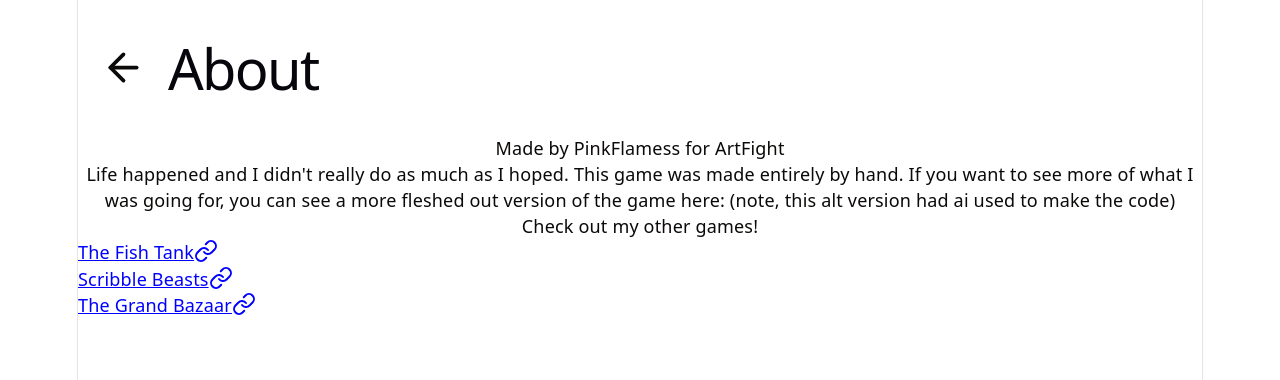
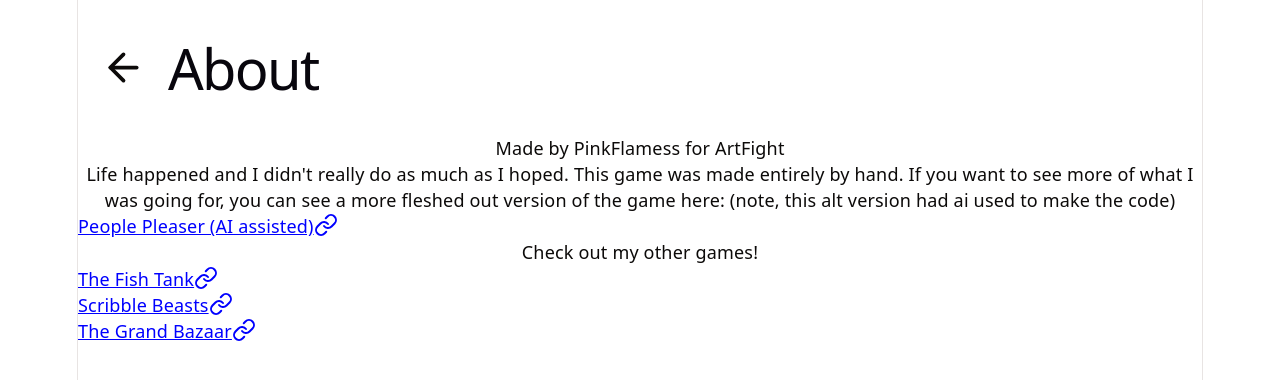
Before and after one commit to Jasmine-Mogadam/people-pleaser, a React (Vite) app: page / in a window 1280 px wide. Both pictures are taken after a click on the button "About". Shown: the top 380 px of the page. Built offline with nearby package versions, Linux system fonts and the light colour scheme.

Commit message:
Update About.tsx

```diff
--- a/src/screens/start/About.tsx
+++ b/src/screens/start/About.tsx
@@ -15,6 +15,9 @@ function About({
         made entirely by hand. If you want to see more of what I was going for,
         you can see a more fleshed out version of the game here: (note, this alt
         version had ai used to make the code)
+        <a href="https://people-pleaserr.netlify.app/">
+          People Pleaser (AI assisted) <Link />
+        </a>
       </div>
       <div>
         Check out my other games!
```
